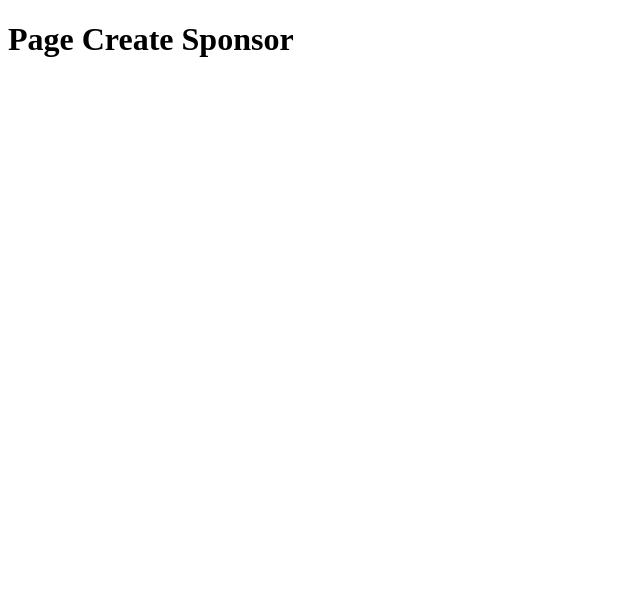
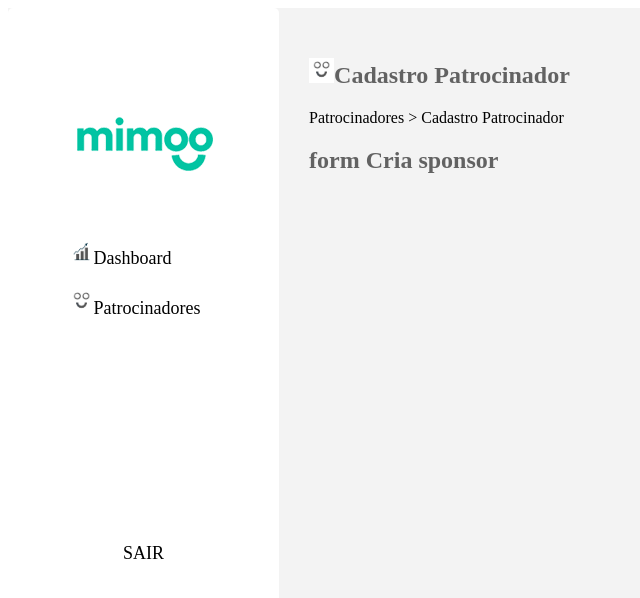
Before and after one commit to CarolinaInglethe/ci-project-mimoo-sponsor-registration, a React (Create React App) app: page /createSponsor in a window 1280 px wide. Shown: the top 598 px of the page, without its empty margins (0-640 px from the left). Built offline with nearby package versions, Linux system fonts and the light colour scheme.

Commit message:
Pagina Cadastra Patrocinador - , cria componente formulario, insere css

```diff
--- /dev/null
+++ b/src/components/FormCreateSponsor.jsx
@@ -0,0 +1,13 @@
+import React from 'react';
+
+
+const FormCreateSponsor = () => {
+
+  return (
+    <div className="form-create-sponsor-container">
+      <h2>form Cria sponsor</h2>
+    </div>
+  )
+}
+
+export default FormCreateSponsor;
--- a/src/css/App.css
+++ b/src/css/App.css
@@ -123,3 +123,12 @@ h2, h3 {
 .link-purple a:hover {
   background-color: #6876f7ab;
 }
+
+.create-sponsor-container {
+  background-color: rgb(243, 243, 243);
+  display: flex;
+}
+
+.create-sponsor-container-2 {
+  margin: 30px;
+}
--- a/src/pages/CreateSponsor.tsx
+++ b/src/pages/CreateSponsor.tsx
@@ -1,9 +1,23 @@
 import React from 'react';
+import FormCreateSponsor from '../components/FormCreateSponsor';
+import NavBar from '../components/NavBar';
+import logoSorriso from '../images/logo-sorriso.png'
 
 const CreateSponsor = () => {
   return (
-    <div>
-      <h1>Page Create Sponsor</h1>
+    <div className="create-sponsor-container">
+      <NavBar />
+
+      <div className="create-sponsor-container-2">
+      <h2>
+      <img src={logoSorriso} alt="logo sorriso" width="25px"/>
+      Cadastro Patrocinador
+      </h2>
+      <p>Patrocinadores {'>'} Cadastro Patrocinador</p>
+
+      <FormCreateSponsor />
+      </div>
+
     </div>
   )
 }
```
